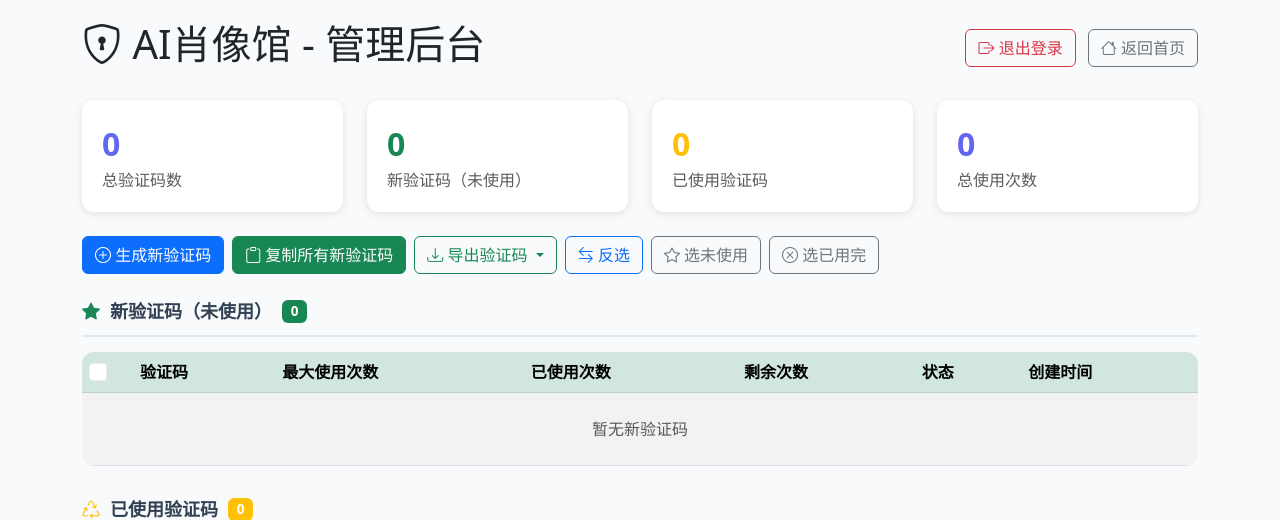
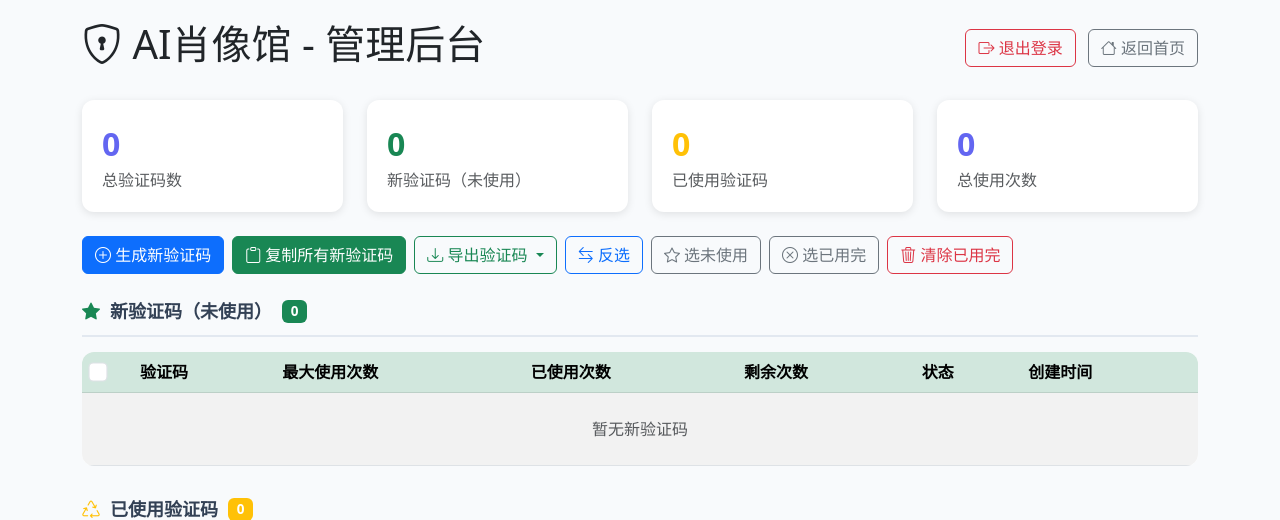
Before and after one commit to s26233792-lab/haimati, a Flask app: page /admin in a window 1280 px wide. Shown: the top 520 px of the page. Run offline with Flask 3, Linux system fonts and the light colour scheme; the visitor is signed in with stand-in values (Sample User, id 1); data that the repository does not hold is empty; some libraries are stand-ins or nearby versions.

Commit message:
添加清除已用完验证码功能
- 后端：新增 /admin/clear_exhausted API 端点
- 前端：添加"清除已用完"按钮，带确认对话框
- 功能：一键清除所有已用完的验证码（used_count >= max_uses）

```diff
--- a/app.py
+++ b/app.py
@@ -1767,6 +1767,24 @@ def batch_reset():
         conn.close()
 
 
+@app.route('/admin/clear_exhausted', methods=['POST'])
+@admin_required
+def clear_exhausted_codes():
+    """清除已用完的验证码（使用次数 >= 最大次数）"""
+    conn = get_db_connection()
+    try:
+        c = get_db_cursor(conn)
+
+        # 删除已用完的验证码（used_count >= max_uses）
+        execute_query(c, 'DELETE FROM verification_codes WHERE used_count >= max_uses')
+
+        deleted = c.rowcount
+        conn.commit()
+        return jsonify({'success': True, 'deleted': deleted, 'message': f'已清除 {deleted} 个已用完的验证码'})
+    finally:
+        conn.close()
+
+
 @app.route('/admin/export_all_csv')
 @admin_required
 def export_all_csv():
--- a/templates/admin.html
+++ b/templates/admin.html
@@ -184,6 +184,9 @@
                 </button>
                 <button class="btn btn-outline-secondary" onclick="selectByCondition('exhausted')">
                     <i class="bi bi-x-circle"></i> 选已用完
+                </button>
+                <button class="btn btn-outline-danger" onclick="clearExhaustedCodes()">
+                    <i class="bi bi-trash3"></i> 清除已用完
                 </button>
             </div>
         </div>
@@ -691,6 +694,28 @@
             modal.show();
         }
 
+        // 清除已用完的验证码
+        function clearExhaustedCodes() {
+            confirmAction(
+                '确认清除',
+                '确定要清除所有已用完的验证码吗？此操作不可恢复！',
+                async () => {
+                    const response = await fetch('/admin/clear_exhausted', {
+                        method: 'POST',
+                        headers: { 'Content-Type': 'application/json' }
+                    });
+
+                    const data = await response.json();
+                    if (data.success) {
+                        showToast(data.message || `已清除 ${data.deleted} 个已用完的验证码`);
+                        setTimeout(() => location.reload(), 1000);
+                    } else {
+                        showToast('操作失败：' + data.message, 'danger');
+                    }
+                }
+            );
+        }
+
         // 复制所有新验证码（未使用的）
         async function copyAllNewCodes() {
             const newCodeCheckboxes = document.querySelectorAll('#newCodesBody .code-checkbox');
```
